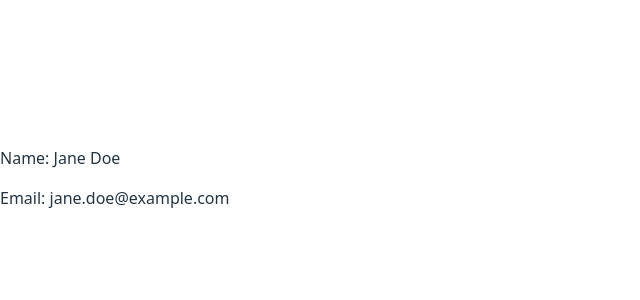
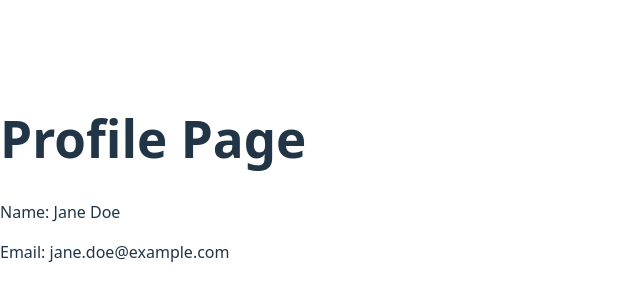
Before and after one commit to IanWachcode/alx-fe-reactjs, a React (Vite) app in the folder alx-react-app-props/: page / in a window 1280 px wide. Shown: the part 222-522 px from the top of the page, without its empty margins (0-640 px from the left). Built offline with nearby package versions, Linux system fonts and the light colour scheme.

Commit message:
commit 4

```diff
--- a/alx-react-app-props/src/components/ProfilePage.jsx
+++ b/alx-react-app-props/src/components/ProfilePage.jsx
@@ -1,7 +1,16 @@
-import UserInfo from './UserInfo';
+import { useContext } from 'react';
+import UserContext from './UserContext';
 
 function ProfilePage() {
-  return <UserInfo />;
+  const userData = useContext(UserContext);
+
+  return (
+    <div>
+      <h1>Profile Page</h1>
+      <p>Name: {userData.name}</p>
+      <p>Email: {userData.email}</p>
+    </div>
+  );
 }
 
 export default ProfilePage;
```
